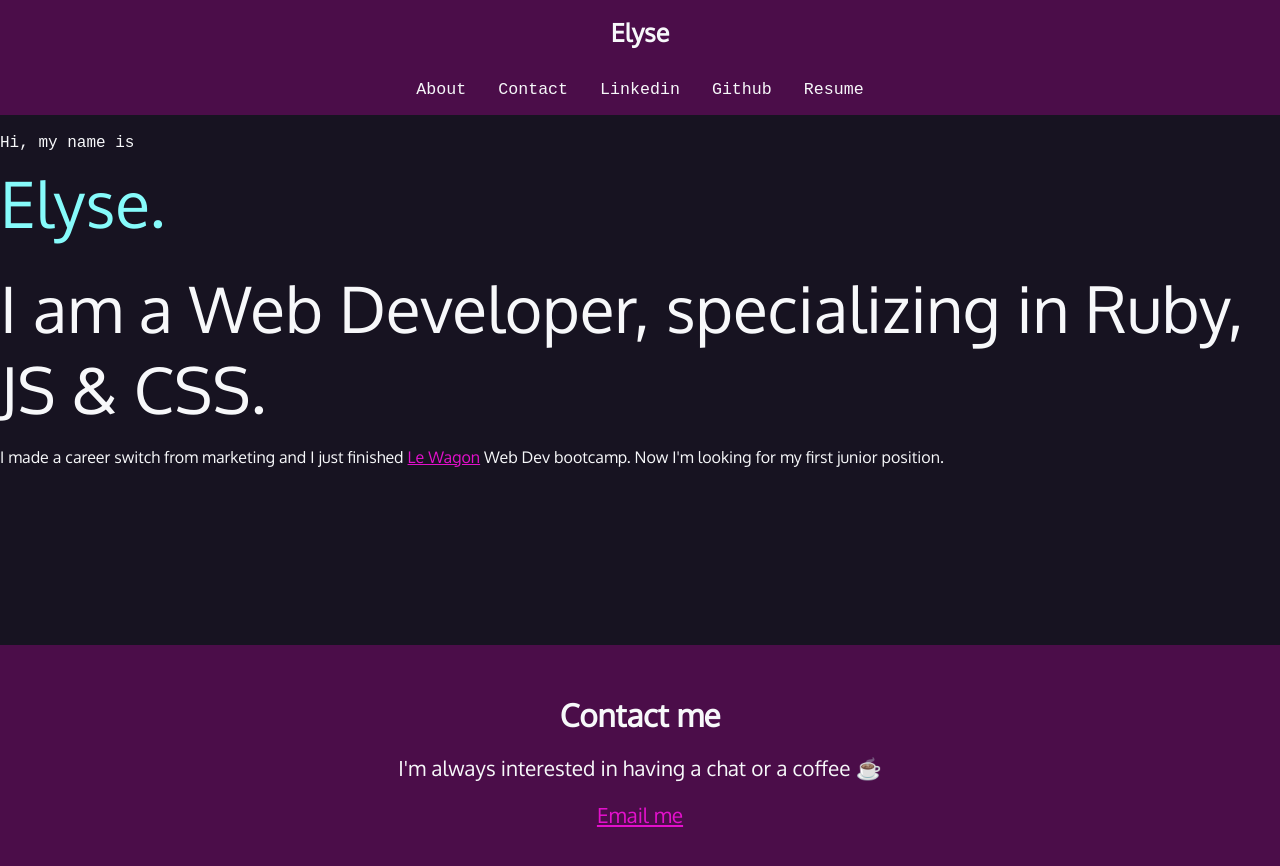
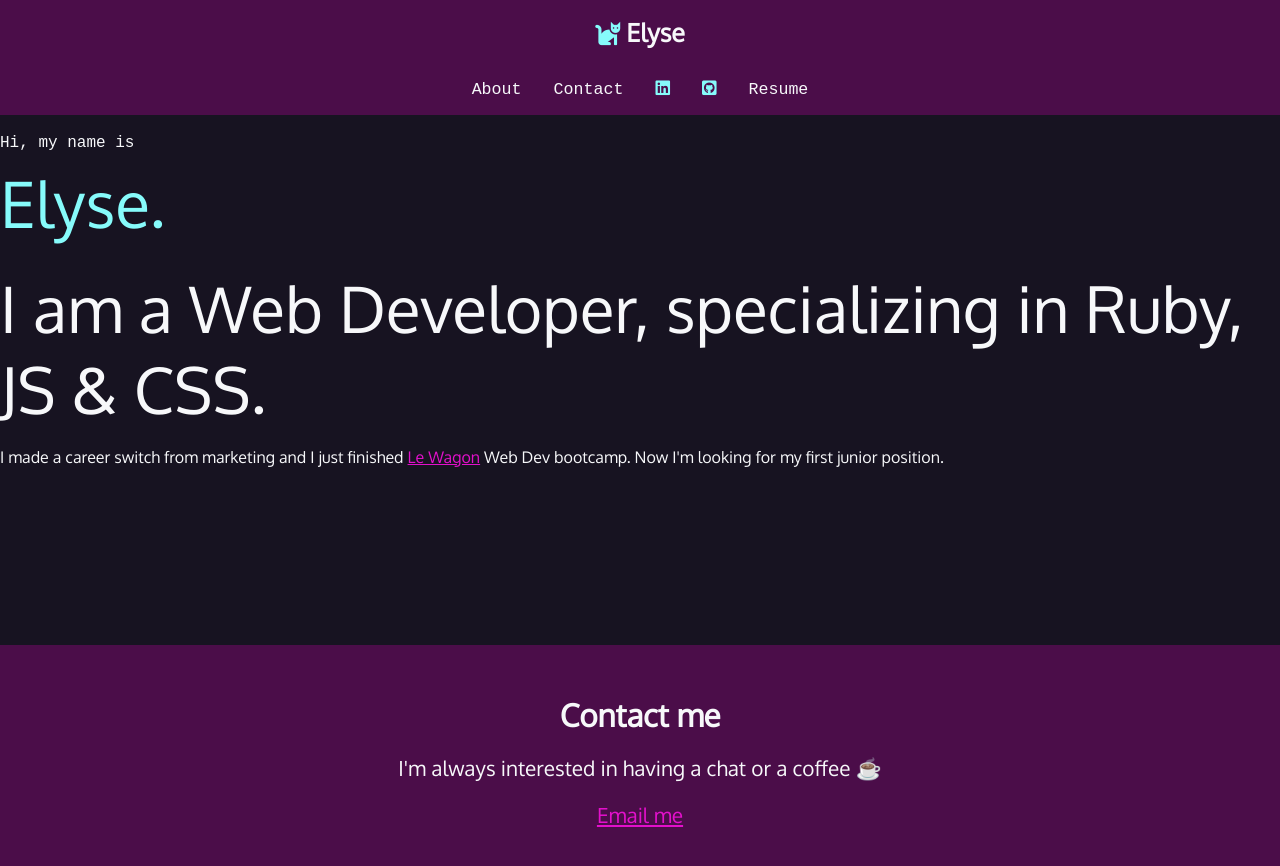
Before and after one commit to Elysemelissa/frontend-practice, a plain HTML site: page portfolio-practice/index.html in a window 1280 px wide. Drawn offline with Linux system fonts and the light colour scheme; a web font is replaced by a local one.

Commit message:
styling for nav bar

```diff
--- a/portfolio-practice/index.html
+++ b/portfolio-practice/index.html
@@ -11,12 +11,22 @@
     <nav class="navbar">
       <ul class="navbar-items">
         <li>
-          <a href="index.html"><h1>Elyse</h1></a>
+          <h1><i class="fas fa-cat" aria-hidden="true"></i> Elyse</h1>
         </li>
         <li><a href="index.html">About</a></li>
         <li><a href="index.html">Contact</a></li>
-        <li><a href="index.html">Linkedin</a></li>
-        <li><a href="index.html">Github</a></li>
+        <li>
+          <a href="index.html"
+            ><i class="fab fa-linkedin" aria-hidden="true"></i
+            ><span class="sr-only">Linkedin</span></a
+          >
+        </li>
+        <li>
+          <a href="index.html"
+            ><i class="fab fa-github-square" aria-hidden="true"></i
+            ><span class="sr-only">GitHub</span></a
+          >
+        </li>
         <li><a href="index.html">Resume</a></li>
       </ul>
     </nav>
--- a/portfolio-practice/stylesheets/style.css
+++ b/portfolio-practice/stylesheets/style.css
@@ -1,4 +1,5 @@
 @import url("https://fonts.googleapis.com/css2?family=Oxygen&amp;family=Oxygen+Mono&amp;display=swap");
+@import url("https://use.fontawesome.com/releases/v5.10.1/css/all.css");
 
 :root {
   --black: #171321;
@@ -116,3 +117,12 @@ a:hover {
 .navbar-items a:hover {
   color: var(--magenta);
 }
+
+.navbar-items [class*="fa-"] {
+  font-weight: 150%;
+  color: var(--aqua);
+}
+
+.cat-icon {
+  color: white;
+}
```
